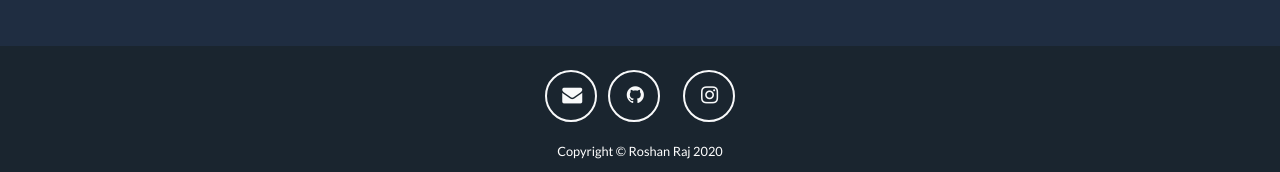
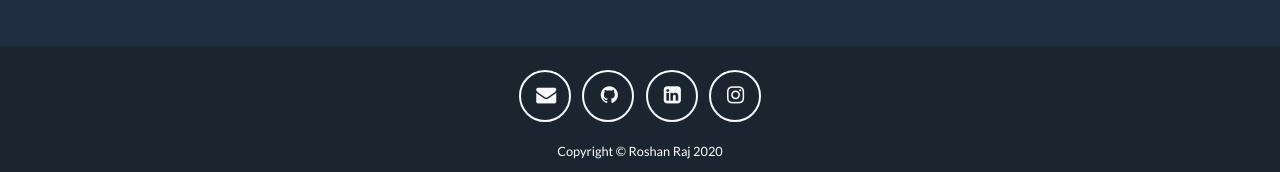
Before and after one commit to realRoshanRaj/realRoshanRaj.github.io, a plain HTML site: page index.html in a window 1280 px wide. Shown: the part 2723-2895 px from the top of the page. Drawn offline with nearby package versions, Linux system fonts and the light colour scheme.

Commit message:
Add LinkedIn

```diff
--- a/index.html
+++ b/index.html
@@ -116,7 +116,7 @@
             <ul class="list-inline">
                 <li class="list-inline-item" data-bs-hover-animate="tada"><a class="btn btn-outline-light btn-social text-center rounded-circle" role="button" href="mailto:contact.devroshan@gmail.com"><i class="fa fa-envelope fa-fw"></i></a></li>
                 <li class="list-inline-item" data-bs-hover-animate="tada"><a class="btn btn-outline-light btn-social text-center rounded-circle" role="button" href="https://github.com/realRoshanRaj" target="_blank"><i class="fa fa-github fa-fw"></i></a></li>
-                <li class="list-inline-item" data-bs-hover-animate="tada"></li>
+                <li class="list-inline-item" data-bs-hover-animate="tada"><a class="btn btn-outline-light btn-social text-center rounded-circle" role="button" href="https://linkedin.com/in/roshanraj0" target="_blank"><i class="fa fa-linkedin-square fa-fw"></i></a></li>
                 <li class="list-inline-item" data-bs-hover-animate="tada"><a class="btn btn-outline-light btn-social text-center rounded-circle" role="button" href="https://instagram.com/theroshanraj" target="_blank"><i class="fa fa-instagram fa-fw"></i></a></li>
             </ul><small>Copyright ©&nbsp;Roshan Raj 2020</small>
         </div>
```
Also changed, not shown: 1 other file.
